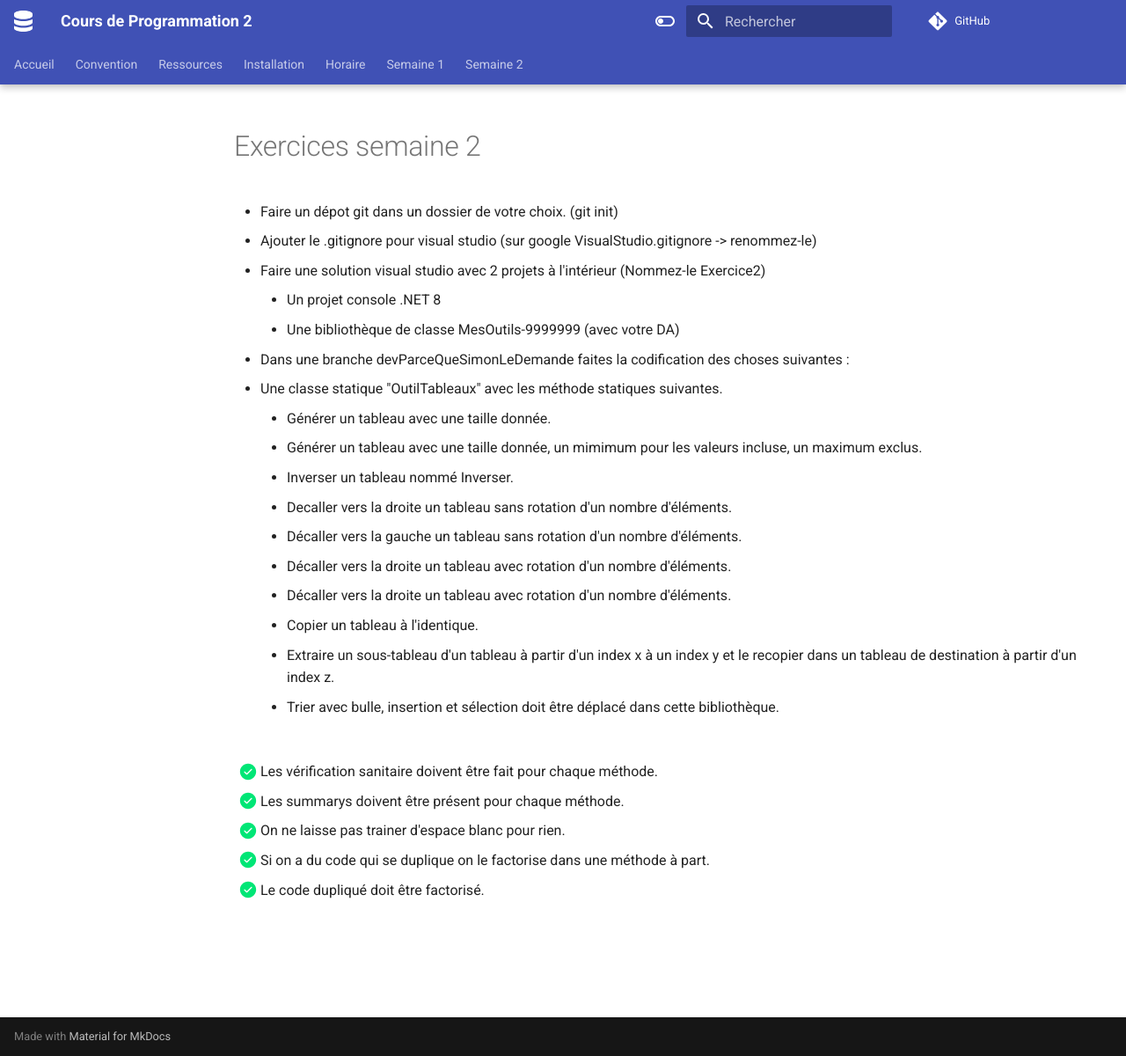
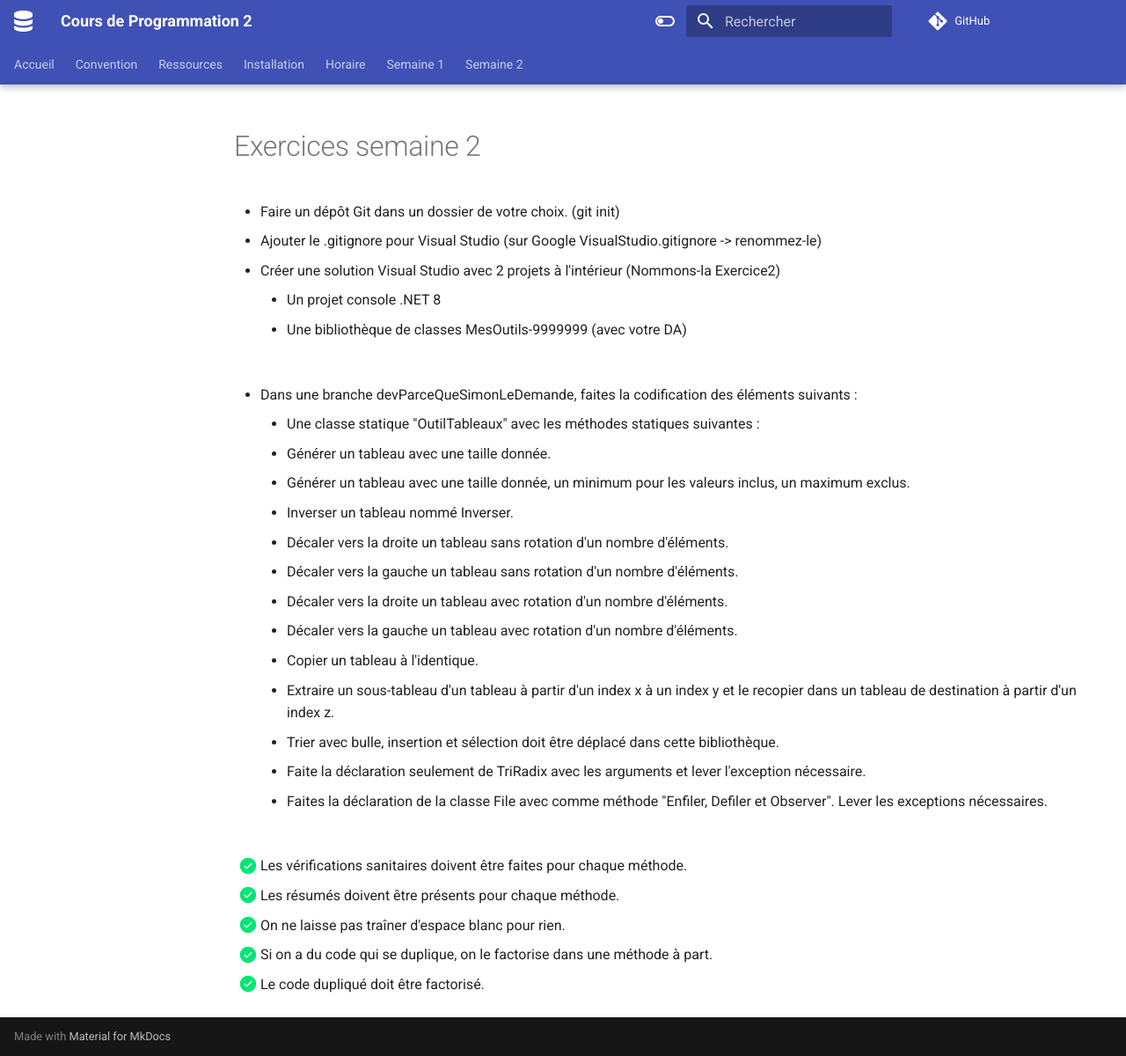
Before and after one commit to TousignantSimon-P2/TousignantSimon-P2.github.io, an MkDocs documentation site: the page built from docs/exercices/exercices_semaine_2.md, in a window 1280 px wide and 1200 px high. Shown: the whole window at 88% size. Built offline with MkDocs 1.6.1 and Material for MkDocs 9.7.7, drawn with Linux system fonts in a browser that asks for light colours; comment, search, counter and statistics services are not loaded.

Commit message:
formatage

```diff
--- a/docs/exercices/exercices_semaine_2.md
+++ b/docs/exercices/exercices_semaine_2.md
@@ -1,25 +1,28 @@
+- Faire un dépôt Git dans un dossier de votre choix. (git init)
+- Ajouter le .gitignore pour Visual Studio (sur Google VisualStudio.gitignore -> renommez-le)
+- Créer une solution Visual Studio avec 2 projets à l'intérieur (Nommons-la Exercice2)
+    - Un projet console .NET 8
+    - Une bibliothèque de classes MesOutils-9999999 (avec votre DA)
 
-- Faire un dépot git dans un dossier de votre choix. (git init)
-- Ajouter le .gitignore pour visual studio  (sur google VisualStudio.gitignore -> renommez-le)
-- Faire une solution visual studio avec 2 projets à l'intérieur (Nommez-le Exercice2)
-    - Un projet console .NET 8
-    - Une bibliothèque de classe MesOutils-9999999 (avec votre DA)
-- Dans une branche devParceQueSimonLeDemande faites la codification des choses suivantes :
-- Une classe statique "OutilTableaux" avec les méthode statiques suivantes.
+##
+
+- Dans une branche devParceQueSimonLeDemande, faites la codification des éléments suivants :
+    - Une classe statique "OutilTableaux" avec les méthodes statiques suivantes :
     - Générer un tableau avec une taille donnée.
-    - Générer un tableau avec une taille donnée, un mimimum pour les valeurs incluse, un maximum exclus.
+    - Générer un tableau avec une taille donnée, un minimum pour les valeurs inclus, un maximum exclus.
     - Inverser un tableau nommé Inverser.
-    - Decaller vers la droite un tableau sans rotation d'un nombre d'éléments.
-    - Décaller vers la gauche un tableau sans rotation d'un nombre d'éléments.
-    - Décaller vers la droite un tableau avec rotation d'un nombre d'éléments.
-    - Décaller vers la droite un tableau avec rotation d'un nombre d'éléments.
+    - Décaler vers la droite un tableau sans rotation d'un nombre d'éléments.
+    - Décaler vers la gauche un tableau sans rotation d'un nombre d'éléments.
+    - Décaler vers la droite un tableau avec rotation d'un nombre d'éléments.
+    - Décaler vers la gauche un tableau avec rotation d'un nombre d'éléments.
     - Copier un tableau à l'identique.
     - Extraire un sous-tableau d'un tableau à partir d'un index x à un index y et le recopier dans un tableau de destination à partir d'un index z.
     - Trier avec bulle, insertion et sélection doit être déplacé dans cette bibliothèque.
-
+    - Faite la déclaration seulement de TriRadix avec les arguments et lever l'exception nécessaire.
+    - Faites la déclaration de la classe File avec comme méthode "Enfiler, Defiler et Observer". Lever les exceptions nécessaires.
 ##
-- [x] Les vérification sanitaire doivent être fait pour chaque méthode.
-- [x] Les summarys doivent être présent pour chaque méthode.
-- [x] On ne laisse pas trainer d'espace blanc pour rien.
-- [x] Si on a du code qui se duplique on le factorise dans une méthode à part.
+- [x] Les vérifications sanitaires doivent être faites pour chaque méthode.
+- [x] Les résumés doivent être présents pour chaque méthode.
+- [x] On ne laisse pas traîner d'espace blanc pour rien.
+- [x] Si on a du code qui se duplique, on le factorise dans une méthode à part.
 - [x] Le code dupliqué doit être factorisé.
```
